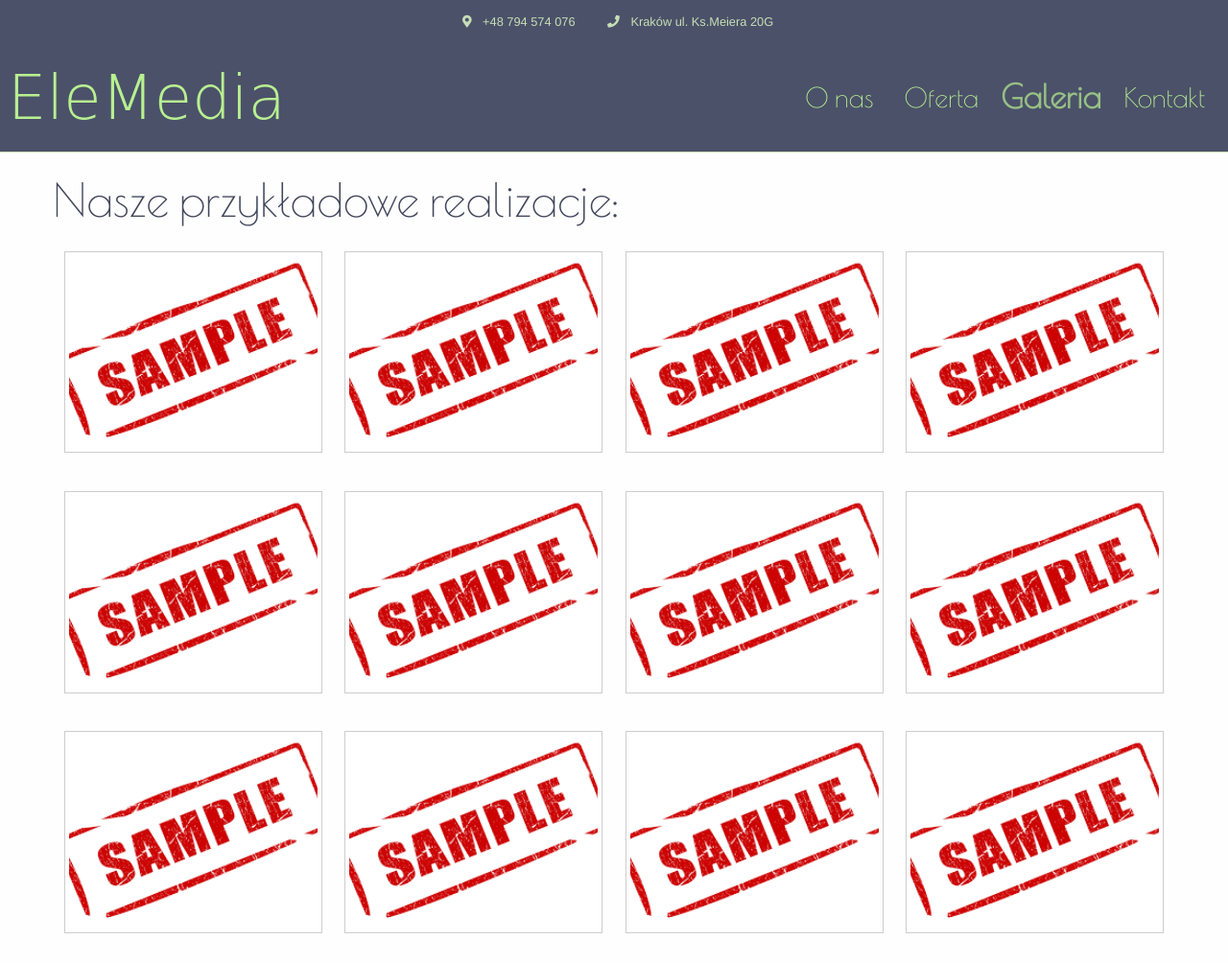
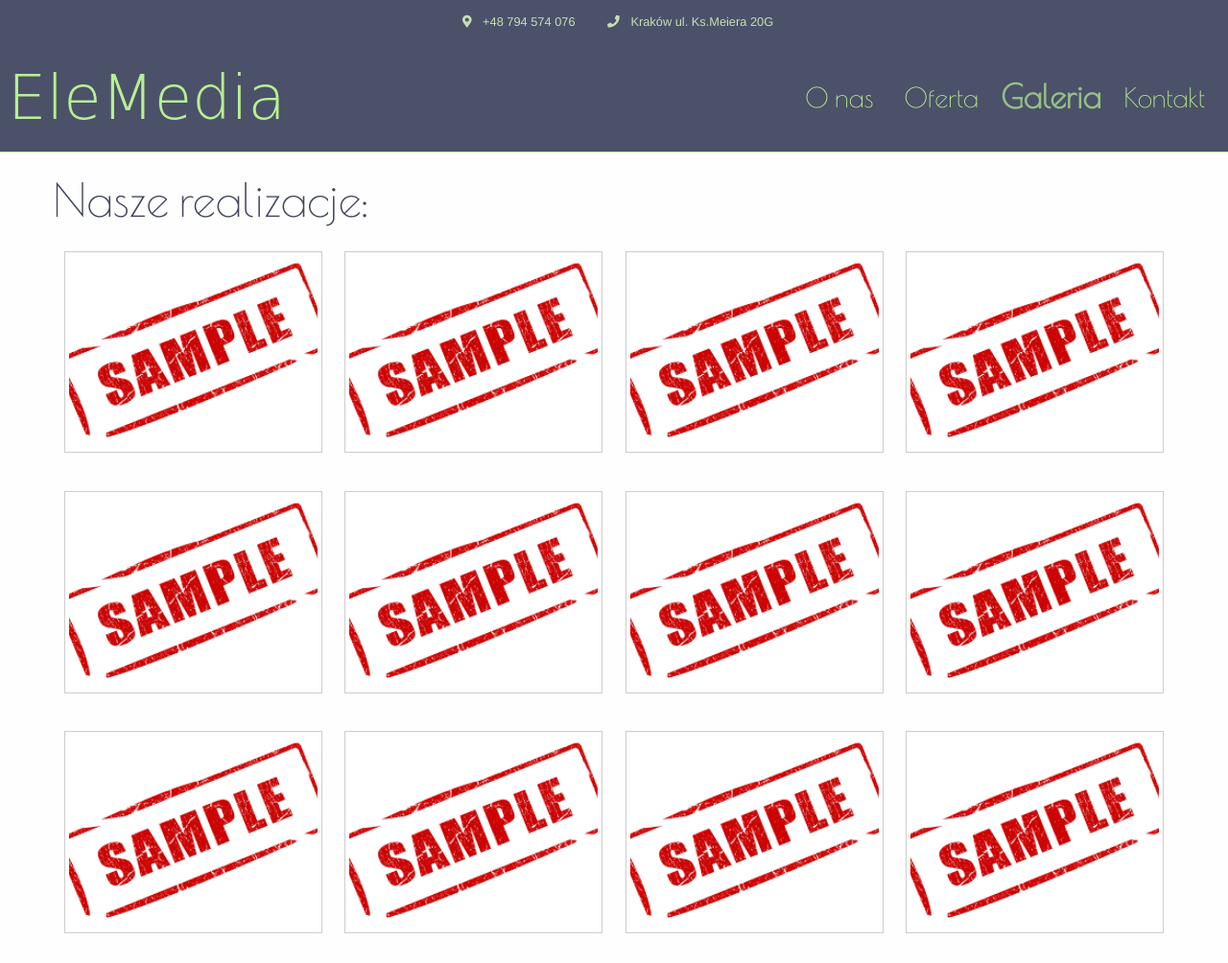
Before and after one commit to s-kolbusz/EleMedia, a website: page galeria.html in a window 1280 px wide. Shown: the top 1004 px of the page at 96% size. Drawn offline with nearby package versions, Linux system fonts and the light colour scheme; a web font is replaced by a local one.

Commit message:
zmiana tekstu galerri

```diff
--- a/galeria.html
+++ b/galeria.html
@@ -97,7 +97,7 @@
         </div>
       </div>
       <div class="grid-container content">
-        <h1 id="galeria">Nasze przykładowe realizacje: </h1>
+        <h1 id="galeria">Nasze realizacje: </h1>
 
         <div class="grid-x align-justify" id="gallery">
           <div class="cell small-6 medium-4 large-3">
```
